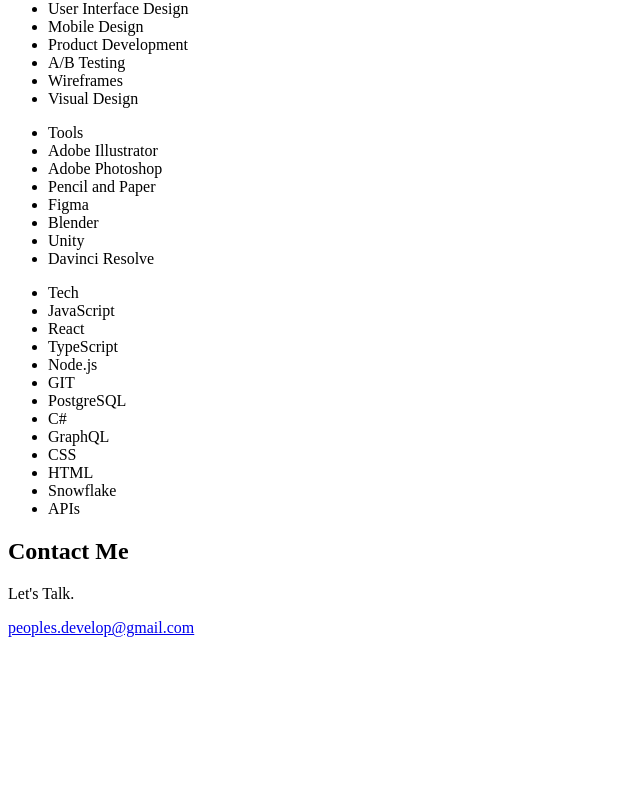
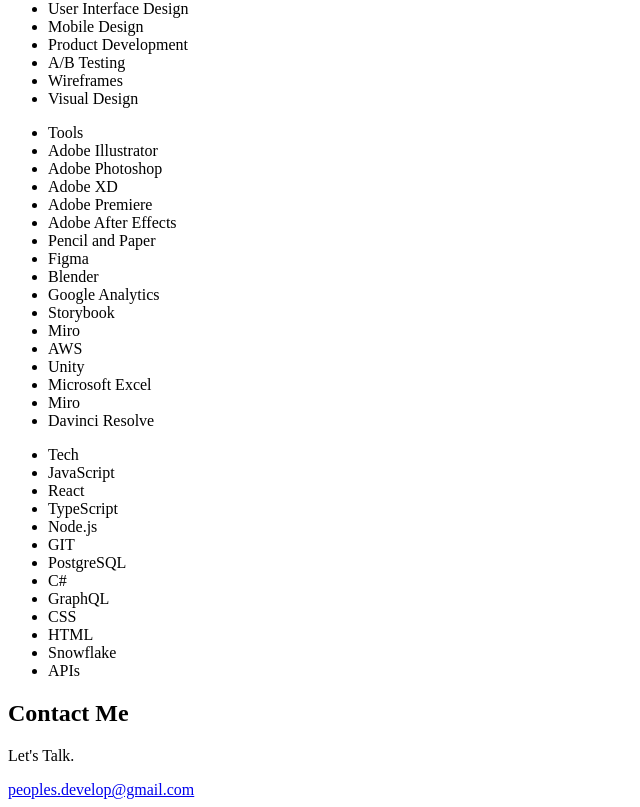
Before and after one commit to jmpeoples/horizon, a Next.js app: page /about in a window 1280 px wide. Shown: the part 1323-2130 px from the top of the page, without its empty margins (0-640 px from the left). Before the commit the page ends 1968 px from the top, so only its background shows below. Built offline with nearby package versions, Linux system fonts and the light colour scheme.

Commit message:
update skills section

```diff
--- a/src/pages/about.jsx
+++ b/src/pages/about.jsx
@@ -165,10 +165,19 @@
                 <li className="font-bold">Tools</li>
                 <li>Adobe Illustrator</li>
                 <li>Adobe Photoshop</li>
+                <li>Adobe XD</li>
+                <li>Adobe Premiere</li>
+                <li>Adobe After Effects</li>
                 <li>Pencil and Paper</li>
                 <li>Figma</li>
                 <li>Blender</li>
+                <li>Google Analytics</li>
+                <li>Storybook</li>
+                <li>Miro</li>
+                <li>AWS</li>
                 <li>Unity</li>
+                <li>Microsoft Excel</li>
+                <li>Miro</li>
                 <li>Davinci Resolve</li>
               </ul>
 
```
